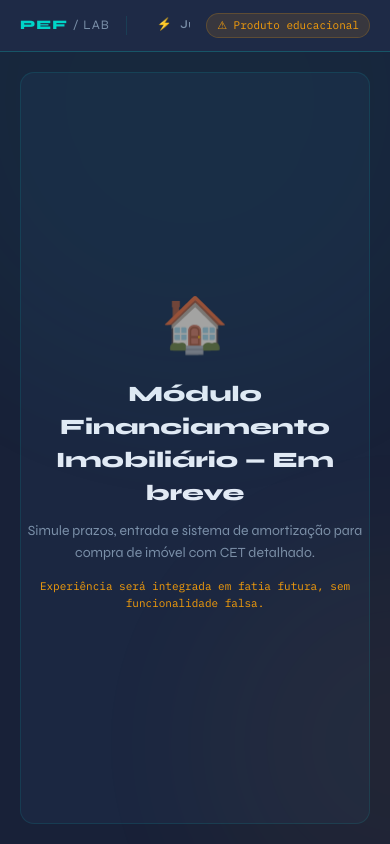
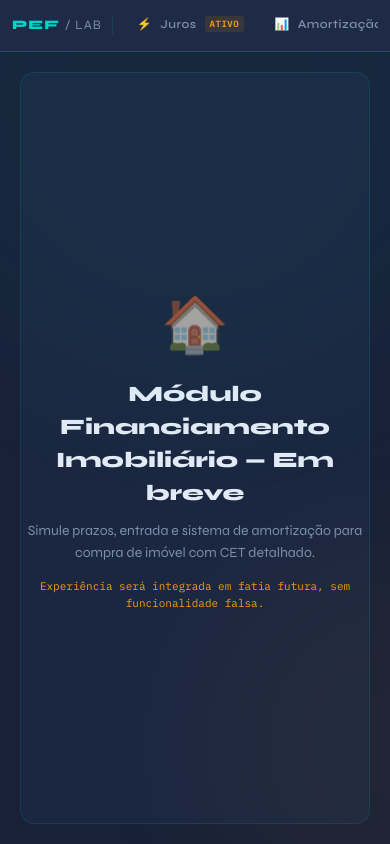
Before and after one commit to PrinceOfEgypt1/Plataforma_Educacional_Financeira, a Next.js app in the folder frontend/: page /financiamento-imobiliario in a window 390 px wide. Built offline with nearby package versions, Linux system fonts and the light colour scheme.

Commit message:
docs(sprint-3.5): validar e fechar melhoria UIUX (#22)
* fix(ui): ajustar responsividade final do cockpit

* docs(sprint-3.5): validar e fechar melhoria UIUX

```diff
--- a/frontend/src/app/globals.css
+++ b/frontend/src/app/globals.css
@@ -222,6 +222,74 @@ body {
   min-height: 0;
   padding: 20px;
   overflow: hidden;
+}
+
+@media (max-width: 1100px) {
+  .cockpit-module-tabs,
+  .cockpit-sub-tabs {
+    overflow-x: auto;
+    scrollbar-width: thin;
+  }
+
+  .cockpit-module-tab {
+    flex-shrink: 0;
+  }
+
+  .cockpit-content-grid {
+    grid-template-columns: minmax(240px, 0.9fr) minmax(360px, 1.4fr);
+    overflow-y: auto;
+    scrollbar-color: var(--border) transparent;
+    scrollbar-width: thin;
+  }
+
+  .cockpit-panel-edu {
+    grid-column: 1 / -1;
+    min-height: 220px;
+  }
+}
+
+@media (max-width: 767px) {
+  .cockpit-topbar {
+    gap: 10px;
+    padding: 0 12px;
+  }
+
+  .cockpit-logo {
+    padding-right: 10px;
+  }
+
+  .cockpit-pill-warn {
+    display: none;
+  }
+
+  .cockpit-sub-tabs {
+    padding: 0 12px;
+  }
+
+  .cockpit-content-grid {
+    grid-template-columns: minmax(0, 1fr);
+    gap: 12px;
+    padding: 12px;
+    overflow-y: auto;
+  }
+
+  .cockpit-panel-center,
+  .cockpit-panel-inputs,
+  .cockpit-panel-edu {
+    min-height: 320px;
+  }
+
+  .cockpit-kpi-strip {
+    grid-template-columns: repeat(2, minmax(0, 1fr));
+  }
+
+  .cockpit-chart-panel {
+    min-height: 360px;
+  }
+
+  .cockpit-modal-box {
+    width: min(94vw, 760px);
+  }
 }
 
 .cockpit-panel-inputs,
```
Also changed, not shown: 12 other files (tests, documents, lock files or other folders).
